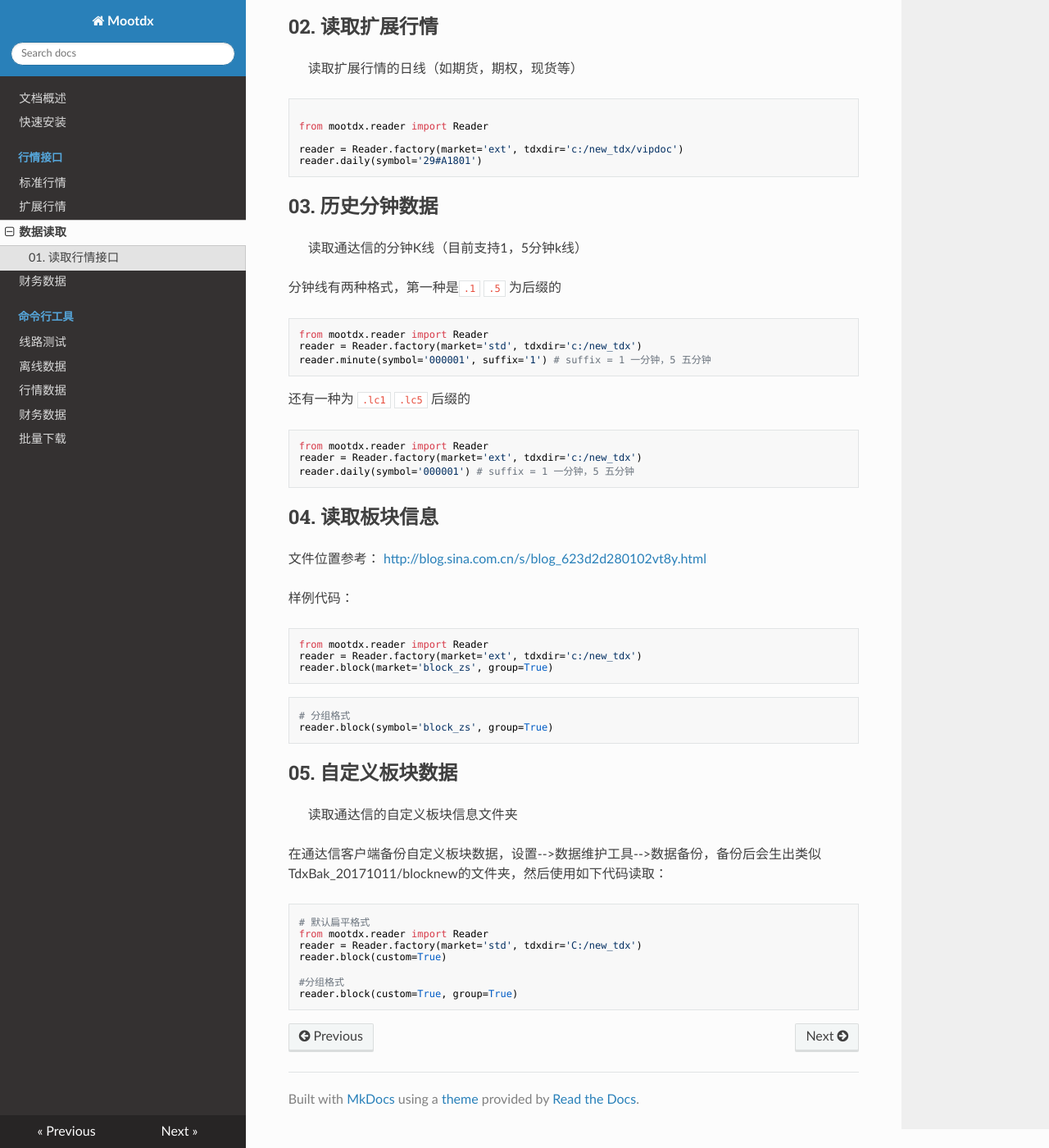
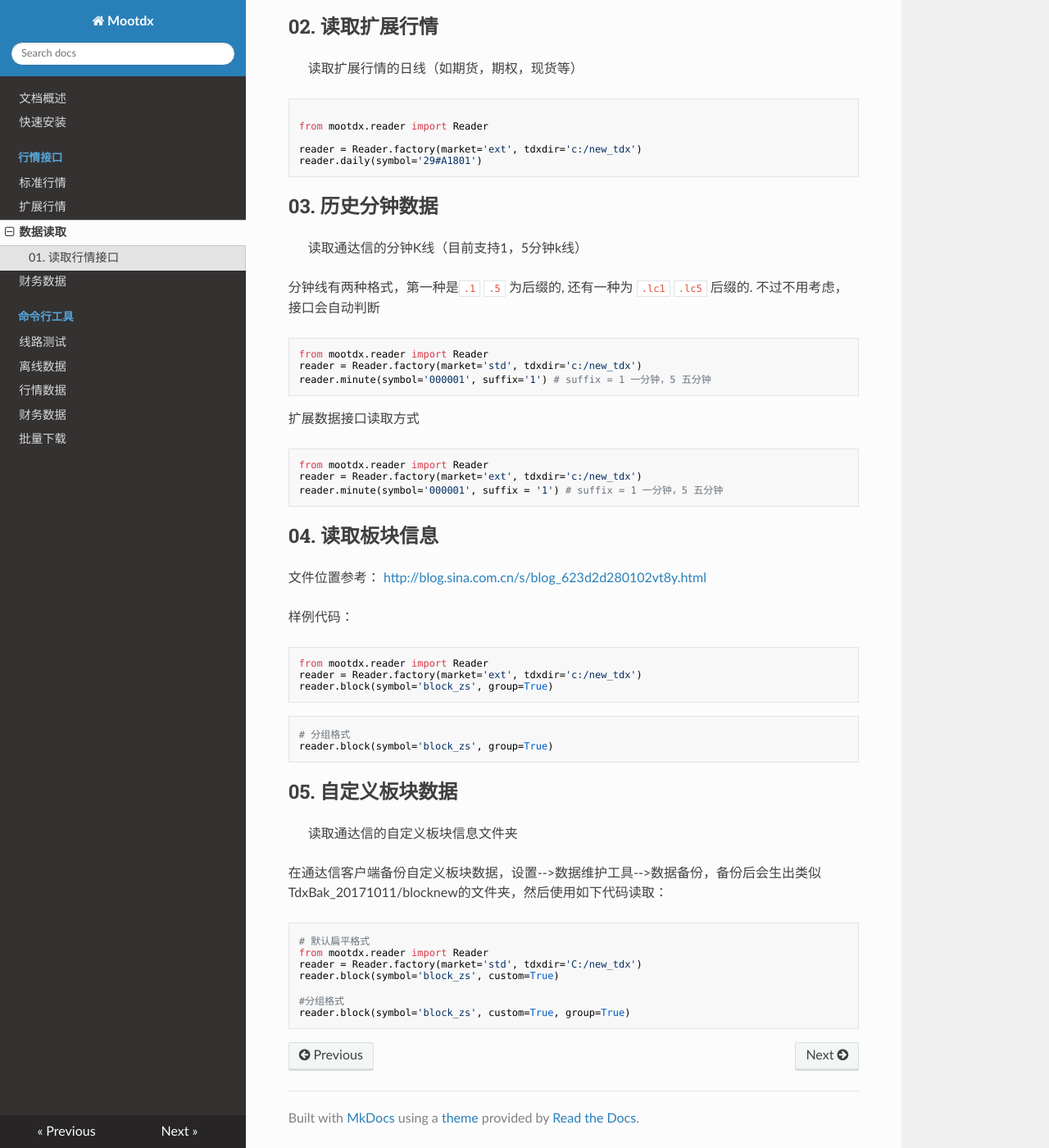
Before and after one commit to mootdx/mootdx, an MkDocs documentation site: the page built from docs/api/reader.md, in a window 1280 px wide and 1400 px high, scrolled down 697 px. Shown: the whole window at 82% size. Built offline with MkDocs 1.6.1, drawn with Linux system fonts in a browser that asks for light colours; nearby versions of some CDN libraries; old or Windows-style settings are respelled for this version of MkDocs.

Commit message:
fixed bugs.

````diff
--- a/docs/api/reader.md
+++ b/docs/api/reader.md
@@ -34,7 +34,7 @@ reader.fzline(symbol='600036')
 
 from mootdx.reader import Reader
 
-reader = Reader.factory(market='ext', tdxdir='c:/new_tdx/vipdoc')
+reader = Reader.factory(market='ext', tdxdir='c:/new_tdx')
 reader.daily(symbol='29#A1801')
 ```
 
@@ -42,7 +42,8 @@ reader.daily(symbol='29#A1801')
 
 > 读取通达信的分钟K线（目前支持1，5分钟k线）
 
-分钟线有两种格式，第一种是`.1` `.5` 为后缀的
+分钟线有两种格式，第一种是`.1` `.5` 为后缀的, 还有一种为 `.lc1` `.lc5` 后缀的.
+不过不用考虑，接口会自动判断
 
 ```python
 from mootdx.reader import Reader
@@ -50,12 +51,12 @@ reader = Reader.factory(market='std', tdxdir='c:/new_tdx')
 reader.minute(symbol='000001', suffix='1') # suffix = 1 一分钟，5 五分钟
 ```
 
-还有一种为 `.lc1` `.lc5` 后缀的
+扩展数据接口读取方式
 
 ```python
 from mootdx.reader import Reader
 reader = Reader.factory(market='ext', tdxdir='c:/new_tdx')
-reader.daily(symbol='000001') # suffix = 1 一分钟，5 五分钟
+reader.minute(symbol='000001', suffix = '1') # suffix = 1 一分钟，5 五分钟
 ```
 
 ## 04. 读取板块信息
@@ -67,7 +68,7 @@ reader.daily(symbol='000001') # suffix = 1 一分钟，5 五分钟
 ```python
 from mootdx.reader import Reader
 reader = Reader.factory(market='ext', tdxdir='c:/new_tdx')
-reader.block(market='block_zs', group=True)
+reader.block(symbol='block_zs', group=True)
 ```
 
 ```python
@@ -85,8 +86,8 @@ reader.block(symbol='block_zs', group=True)
 # 默认扁平格式
 from mootdx.reader import Reader
 reader = Reader.factory(market='std', tdxdir='C:/new_tdx')
-reader.block(custom=True)
+reader.block(symbol='block_zs', custom=True)
 
 #分组格式
-reader.block(custom=True, group=True)
+reader.block(symbol='block_zs', custom=True, group=True)
 ```
````
Also changed, not shown: 5 other files.
